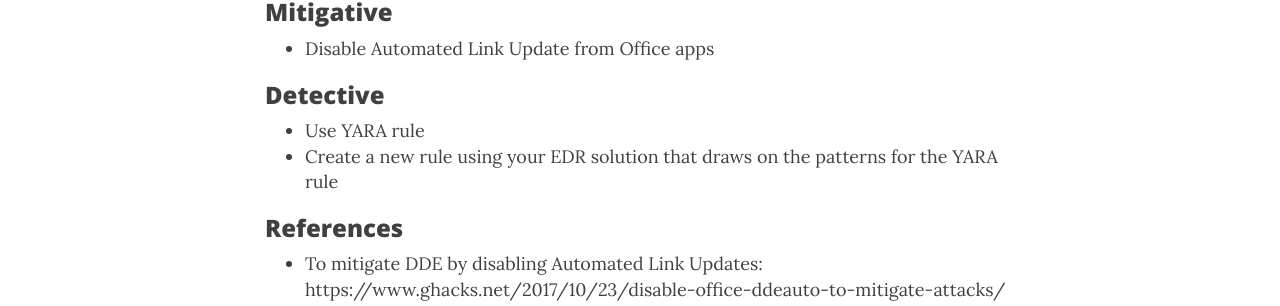
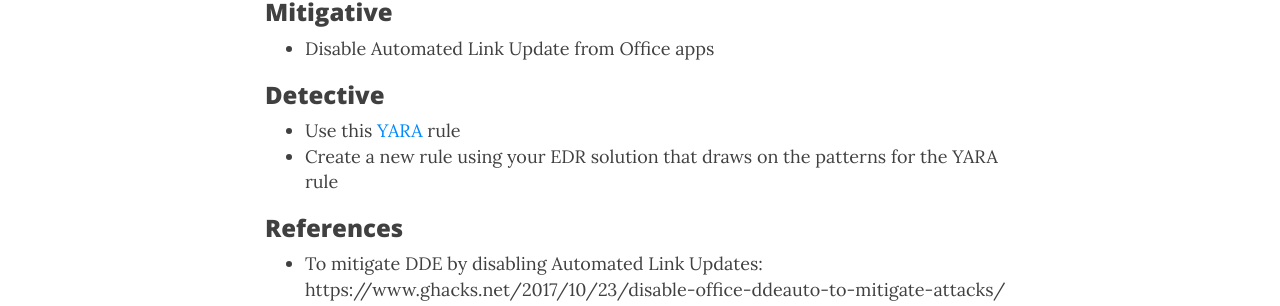
Before and after one commit to darkquasar/darkquasar.github.io, a Jekyll site: the page built from Threat_Protection_Stack.md, in a window 1280 px wide and 900 px high, scrolled down 815 px. Shown: the part 141-447 px from the top of the window. Built offline with Jekyll 4.4.1, drawn with Linux system fonts in a browser that asks for light colours; nearby versions of some CDN libraries; comment, search, counter and statistics services are not loaded.

Commit message:
Update Threat_Protection_Stack.md

```diff
--- a/Threat_Protection_Stack.md
+++ b/Threat_Protection_Stack.md
@@ -19,7 +19,7 @@ There are two essential controls:
 * Disable Automated Link Update from Office apps
 
 ### Detective
-* Use YARA rule
+* Use this [YARA](https://raw.githubusercontent.com/darkquasar/InfoSec_Tools/master/YARA_Rules/DDE_OfficeExploit.yar) rule
 * Create a new rule using your EDR solution that draws on the patterns for the YARA rule
 
 ### References
```
